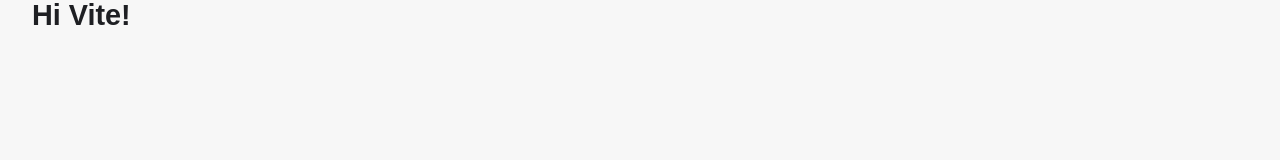
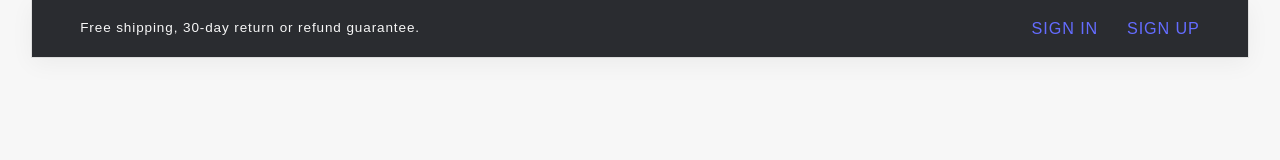
Before and after one commit to Dwivedy2/JavaScript, a website built with Vite: page jsecomm/index.html in a window 1280 px wide. Built offline with nearby package versions, Linux system fonts and the light colour scheme.

Commit message:
ecomm navbar

```diff
--- a/jsecomm/index.html
+++ b/jsecomm/index.html
@@ -4,8 +4,22 @@
   <meta charset="UTF-8">
   <meta name="viewport" content="width=device-width, initial-scale=1.0">
   <title>JS Ecomm Website</title>
+  <link rel="stylesheet" href="style.css">
 </head>
 <body>
-  <h1>Hi Vite!</h1>
+  <!-- Navbar -->
+  <header class="section-navbar">
+    <section class="top_txt">
+      <div class="container head">
+        <div class="head_txt">
+          <p>Free shipping, 30-day return or refund guarantee. </p>
+        </div>
+        <div class="sign_in_up">
+          <a href="#">SIGN IN</a>
+          <a href="#">SIGN UP</a>
+        </div>
+      </div>
+    </section>
+  </header>
 </body>
 </html>
--- a/jsecomm/style.css
+++ b/jsecomm/style.css
@@ -87,9 +87,9 @@
 
 /*! layout */
 .container {
-  max-width: 142rem;
+  max-width: 128rem;
   margin: 0 auto;
-  padding: 9.6rem 2.4rem;
+  padding: 4.8rem 2.4rem;
 }
 
 :is(
@@ -220,7 +220,7 @@
     font-size: 1.5rem;
   }
 
-  & .sing_in_up {
+  & .sign_in_up {
     display: flex;
     gap: 3.2rem;
   }
```
